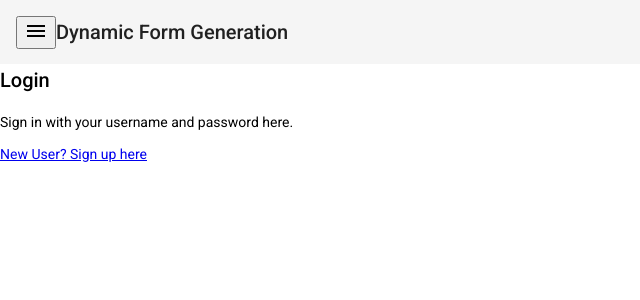
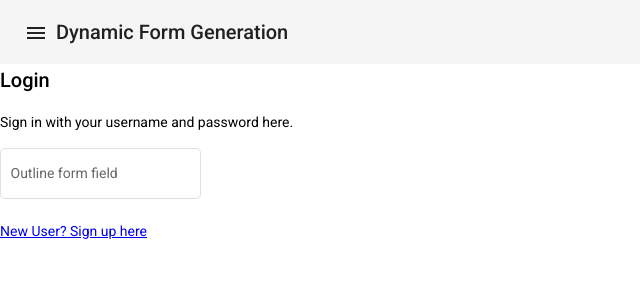
Before and after one commit to magz99/dynamic-form-generation, an Angular app: page /login in a window 1280 px wide. Shown: the top 300 px of the page, without its empty margins (0-640 px from the left). Built offline with nearby package versions, Linux system fonts and the light colour scheme.

Commit message:
Updates to lazy-loading routes, imports modules for mat forms

```diff
--- a/angular.json
+++ b/angular.json
@@ -34,6 +34,7 @@
               "src/assets"
             ],
             "styles": [
+              "./node_modules/tailwindcss/tailwind.css",
               "./node_modules/@angular/material/prebuilt-themes/deeppurple-amber.css",
               "src/styles.scss"
             ],
@@ -98,6 +99,7 @@
               "src/assets"
             ],
             "styles": [
+              "./node_modules/tailwindcss/tailwind.css",
               "./node_modules/@angular/material/prebuilt-themes/deeppurple-amber.css",
               "src/styles.scss"
             ],
--- a/src/app/app-routing.module.ts
+++ b/src/app/app-routing.module.ts
@@ -1,10 +1,28 @@
 import { NgModule } from '@angular/core';
 import { RouterModule, Routes } from '@angular/router';
+import { UserLoginModule } from './views/user-login/user-login.module';
 
-const routes: Routes = [{ path: '', redirectTo: 'login', pathMatch: 'full' }];
+const routes: Routes = [
+  {
+    path: 'login',
+    loadChildren: (): Promise<UserLoginModule> =>
+      import('./views/user-login/user-login.module').then(
+        (m): UserLoginModule => m.UserLoginModule
+      ),
+  },
+  {
+    path: '**',
+    redirectTo: '/login',
+  },
+];
 
 @NgModule({
-  imports: [RouterModule.forRoot(routes)],
+  imports: [
+    RouterModule.forRoot(routes, {
+      scrollPositionRestoration: 'enabled',
+      initialNavigation: 'enabled',
+    }),
+  ],
   exports: [RouterModule],
 })
 export class AppRoutingModule {}
--- a/src/app/app.component.html
+++ b/src/app/app.component.html
@@ -9,5 +9,7 @@
     </button>
     <span>Dynamic Form Generation</span>
   </mat-toolbar>
-  <router-outlet></router-outlet>
+  <div class="main-content p-6">
+    <router-outlet></router-outlet>
+  </div>
 </main>
--- a/src/app/shared/shared.module.ts
+++ b/src/app/shared/shared.module.ts
@@ -1,10 +1,10 @@
 import { NgModule } from '@angular/core';
 import { CommonModule } from '@angular/common';
-import { FormsModule } from '@angular/forms';
+import { RouterModule } from '@angular/router';
 
 @NgModule({
-  imports: [CommonModule],
+  imports: [CommonModule, RouterModule],
   declarations: [],
-  exports: [CommonModule, FormsModule],
+  exports: [CommonModule, RouterModule],
 })
 export class SharedModule {}
--- a/src/app/views/user-login/user-login-routing.module.ts
+++ b/src/app/views/user-login/user-login-routing.module.ts
@@ -2,7 +2,7 @@ import { NgModule } from '@angular/core';
 import { RouterModule, Routes } from '@angular/router';
 import { UserLoginComponent } from './user-login.component';
 
-const routes: Routes = [{ path: 'login', component: UserLoginComponent }];
+const routes: Routes = [{ path: '', component: UserLoginComponent }];
 
 @NgModule({
   imports: [RouterModule.forChild(routes)],
--- a/src/app/views/user-login/user-login.component.html
+++ b/src/app/views/user-login/user-login.component.html
@@ -1,7 +1,9 @@
-<div>
-  <h2>Login</h2>
-  <p>Sign in with your username and password here.</p>
-  <form></form>
-
-  <a href="#">New User? Sign up here</a>
-</div>
+<h2>Login</h2>
+<p>Sign in with your username and password here.</p>
+<form>
+  <mat-form-field appearance="outline">
+    <mat-label>Outline form field</mat-label>
+    <input matInput formControlName="username" placeholder="Placeholder" />
+  </mat-form-field>
+</form>
+<a href="#" class="text-blue-600">New User? Sign up here</a>
--- a/src/app/views/user-login/user-login.component.ts
+++ b/src/app/views/user-login/user-login.component.ts
@@ -1,15 +1,14 @@
-import { Component, OnInit } from '@angular/core';
+import { Component } from '@angular/core';
+import { FormControl, FormGroup } from '@angular/forms';
 
 @Component({
   selector: 'app-user-login',
   templateUrl: './user-login.component.html',
-  styleUrls: ['./user-login.component.scss']
+  styleUrls: ['./user-login.component.scss'],
 })
-export class UserLoginComponent implements OnInit {
-
-  constructor() { }
-
-  ngOnInit() {
-  }
-
+export class UserLoginComponent {
+  form: FormGroup = new FormGroup({
+    username: new FormControl(''),
+  });
+  constructor() {}
 }
```
Also changed, not shown: src/app/app.module.ts (+6 -2 lines), src/app/views/user-login/user-login.module.ts (+8 -1 lines).
